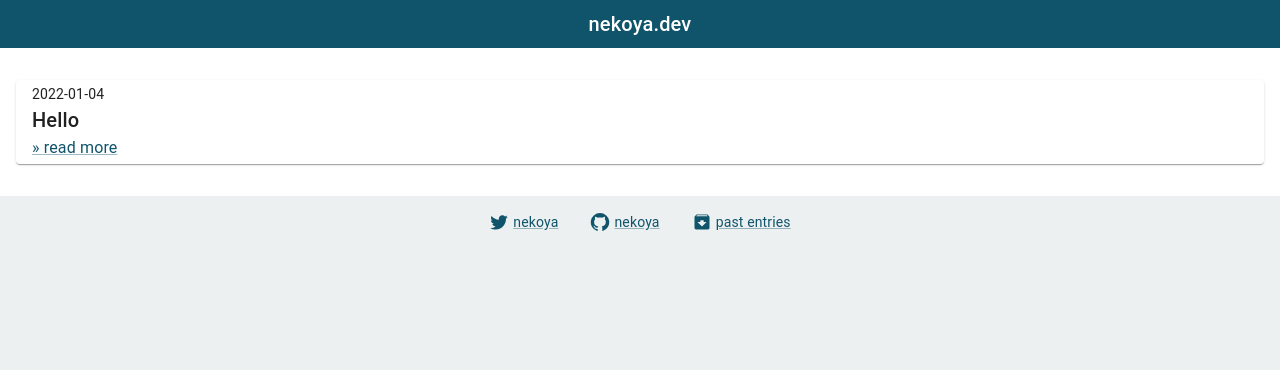
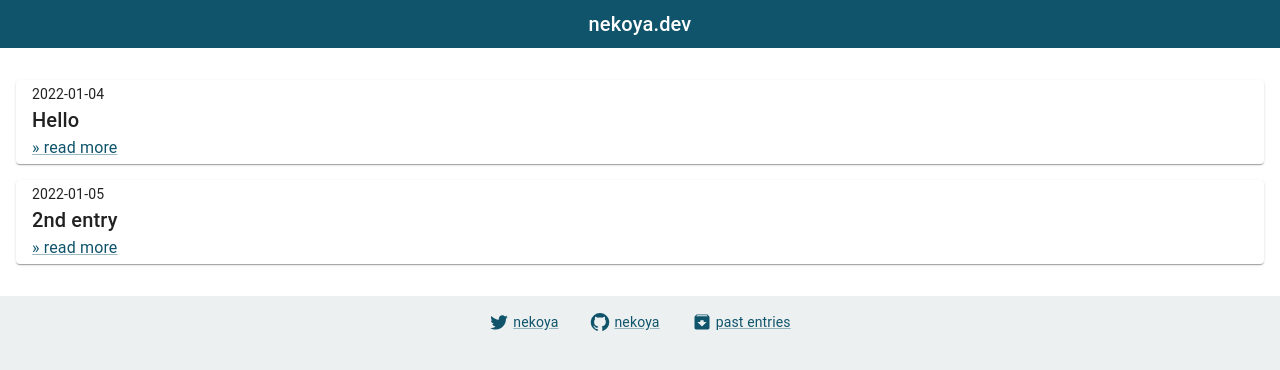
Before and after one commit to nekoya/vite-blog, a React (Vite) app: page / in a window 1280 px wide. Shown: the top 370 px of the page. Built offline with nearby package versions, Linux system fonts and the light colour scheme.

Commit message:
Show posts dynamically

```diff
--- a/src/App.tsx
+++ b/src/App.tsx
@@ -1,17 +1,14 @@
 import {
     Box,
     createTheme,
-    Divider,
     Link,
     Paper,
     ThemeProvider,
     Typography,
 } from "@mui/material";
 import { blue } from "@mui/material/colors";
-import { useState } from "react";
 import { Footer } from "./components/Footer";
 import { Header } from "./components/Header";
-import Example, { meta } from "./example.mdx";
 
 const theme = createTheme({
     palette: {
@@ -25,8 +22,22 @@ const theme = createTheme({
     },
 });
 
+interface PostMeta {
+    path: string;
+    title: string;
+    published: string;
+}
+
+const modules = import.meta.globEager("./posts/*.mdx");
+const posts: PostMeta[] = [];
+for (const path in modules) {
+    const match = path.match(/\.\/posts\/(.*)\.mdx$/);
+    if (match !== null) {
+        posts.push({ ...modules[path].meta, path: match[1] });
+    }
+}
+
 export const App: React.VFC = () => {
-    const [open, setOpen] = useState(false);
     return (
         <ThemeProvider theme={theme}>
             <Box
@@ -37,29 +48,25 @@ export const App: React.VFC = () => {
                 }}
             >
                 <Header />
-                <Box m={2} my={4}>
-                    <Paper sx={{ px: 2, py: 0.5 }}>
-                        <Typography variant="body2">
-                            {meta.published}
-                        </Typography>
-                        <Typography variant="h6">{meta.title}</Typography>
-                        {open ? (
-                            <Box mt={0.5}>
-                                <Divider />
-                                <Example />
-                                <Link onClick={() => setOpen(false)}>
-                                    &raquo; close
-                                </Link>
-                            </Box>
-                        ) : (
-                            <Link onClick={() => setOpen(true)}>
-                                &raquo; read more
-                            </Link>
-                        )}
-                    </Paper>
+                <Box my={2}>
+                    {posts.map((v) => (
+                        <PostCard key={v.path} meta={v} />
+                    ))}
                 </Box>
                 <Footer />
             </Box>
         </ThemeProvider>
     );
 };
+
+const PostCard: React.VFC<{ meta: PostMeta }> = ({ meta }) => {
+    return (
+        <Box m={2}>
+            <Paper sx={{ px: 2, py: 0.5 }}>
+                <Typography variant="body2">{meta.published}</Typography>
+                <Typography variant="h6">{meta.title}</Typography>
+                <Link href={`/posts/${meta.path}`}>&raquo; read more</Link>
+            </Paper>
+        </Box>
+    );
+};
--- /dev/null
+++ b/src/posts/2022-01-05-second.mdx
@@ -0,0 +1,8 @@
+export const meta = {
+    title: "2nd entry",
+    published: "2022-01-05",
+};
+
+## 2nd
+
+This is my 2nd entry.
```
Also changed, not shown: src/posts/2022-01-04-example.mdx (renamed from src/example.mdx).
